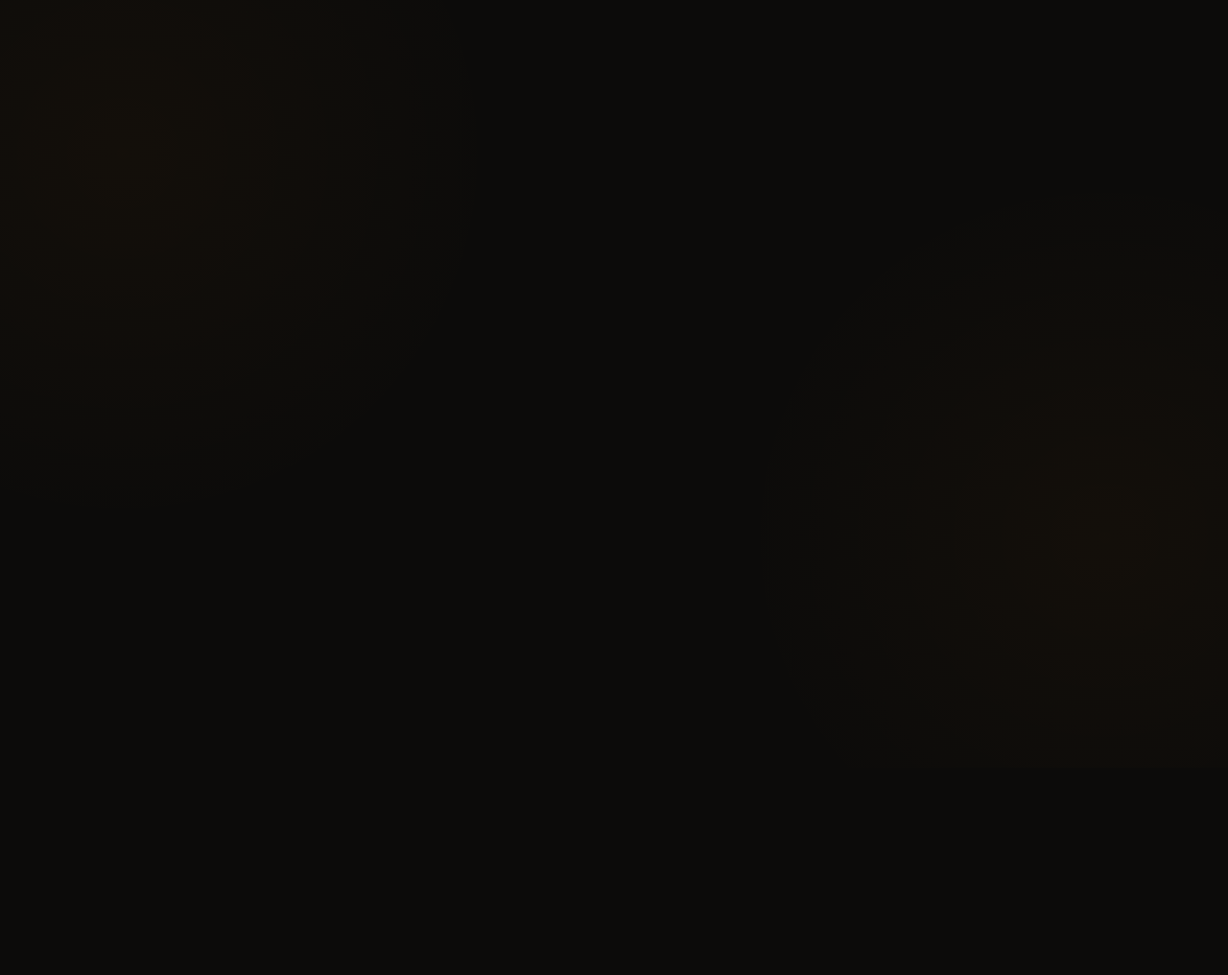
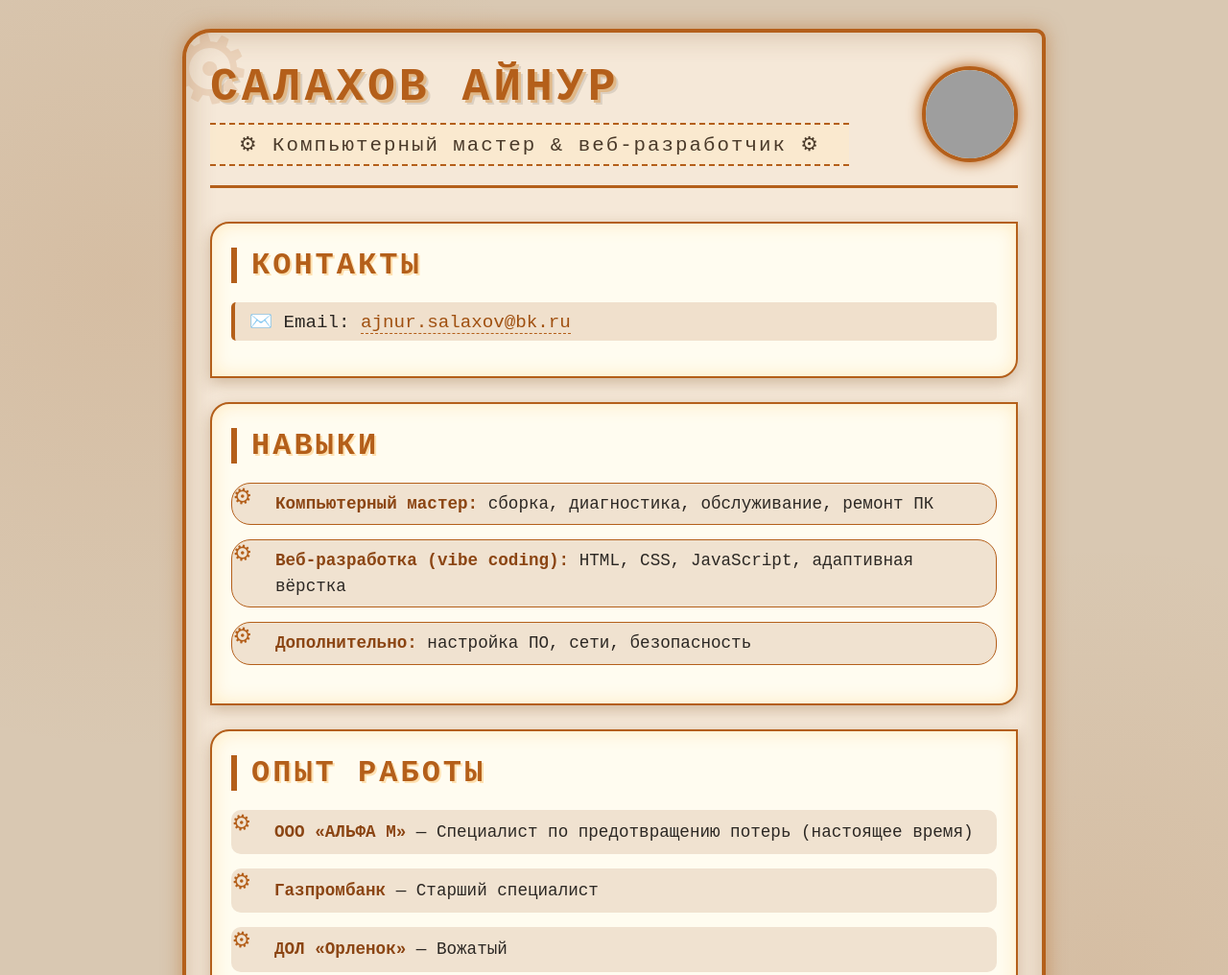
Before and after one commit to ajnursalaxov-blip/username.github.io, a plain HTML site: page index.html in a window 1280 px wide. Shown: the top 1016 px of the page at 96% size. Before the commit the page ends 800 px from the top, so only its background shows below. Drawn offline with Linux system fonts and the light colour scheme; grey boxes are pictures that could not be loaded.

Commit message:
Update index.html

```diff
--- a/index.html
+++ b/index.html
@@ -12,12 +12,12 @@
         }
 
         body {
-            background: #0c0b0a;
+            background: #d9c8b2;
             background-image:
-                radial-gradient(circle at 10% 20%, rgba(255, 140, 0, 0.03) 0%, transparent 30%),
-                radial-gradient(circle at 90% 70%, rgba(255, 140, 0, 0.03) 0%, transparent 30%);
+                radial-gradient(circle at 10% 20%, rgba(180, 95, 26, 0.1) 0%, transparent 30%),
+                radial-gradient(circle at 90% 70%, rgba(180, 95, 26, 0.1) 0%, transparent 30%);
             font-family: 'Courier New', 'Georgia', 'Times New Roman', serif;
-            color: #e0d6c0;
+            color: #2c2824;
             padding: 30px 20px;
             min-height: 100vh;
             display: flex;
@@ -28,9 +28,9 @@
         .container {
             max-width: 900px;
             width: 100%;
-            background: #1f1e1c;
-            border: 3px solid #b45f1a;
-            box-shadow: 0 0 20px rgba(255, 140, 0, 0.3), inset 0 0 30px rgba(0,0,0,0.8);
+            background: #f5e8d8;
+            border: 4px solid #b45f1a;
+            box-shadow: 0 0 20px rgba(180, 95, 26, 0.5), inset 0 0 30px rgba(120, 70, 20, 0.3);
             padding: 30px 25px;
             border-radius: 30px 10px 30px 10px;
             position: relative;
@@ -40,8 +40,8 @@
         /* Декоративные шестерёнки (стимпанк-элементы) */
         .container::before, .container::after {
             content: "⚙";
-            font-size: 80px;
-            color: rgba(180, 95, 26, 0.1);
+            font-size: 100px;
+            color: rgba(180, 95, 26, 0.15);
             position: absolute;
             font-family: Arial, sans-serif;
             transform: rotate(15deg);
@@ -55,7 +55,7 @@
         }
 
         .container::after {
-            bottom: -30px;
+            bottom: -40px;
             right: -20px;
             transform: rotate(25deg);
         }
@@ -65,7 +65,7 @@
             align-items: center;
             justify-content: space-between;
             margin-bottom: 35px;
-            border-bottom: 2px solid #b45f1a;
+            border-bottom: 3px solid #b45f1a;
             padding-bottom: 20px;
             position: relative;
             z-index: 1;
@@ -80,20 +80,20 @@
             font-size: 3em;
             letter-spacing: 4px;
             text-transform: uppercase;
-            color: #ff8c1a;
-            text-shadow: 3px 3px 0 #4a2c0c, 5px 5px 0 rgba(0,0,0,0.7);
+            color: #b45f1a;
+            text-shadow: 3px 3px 0 #e0b888, 5px 5px 0 rgba(0,0,0,0.1);
             margin-bottom: 10px;
             font-weight: 800;
         }
 
         .subtitle {
             font-size: 1.3em;
-            color: #d4c3a5;
-            border-top: 1px dashed #b45f1a;
-            border-bottom: 1px dashed #b45f1a;
+            color: #4a3a2a;
+            border-top: 2px dashed #b45f1a;
+            border-bottom: 2px dashed #b45f1a;
             padding: 10px 0;
             display: inline-block;
-            background: rgba(0,0,0,0.3);
+            background: rgba(255, 235, 200, 0.5);
             padding: 8px 30px;
             letter-spacing: 2px;
         }
@@ -102,40 +102,161 @@
             width: 100px;
             height: 100px;
             border-radius: 50%;
-            border: 3px solid #b45f1a;
-            box-shadow: 0 0 15px #ff8c1a;
+            border: 4px solid #b45f1a;
+            box-shadow: 0 0 15px #b45f1a;
             object-fit: cover;
             margin-left: 20px;
+            background: #fff0d0;
         }
 
         section {
-            background: rgba(26, 24, 22, 0.9);
-            border: 1px solid #b45f1a;
-            border-radius: 15px 0 15px 0;
+            background: #fffcf0;
+            border: 2px solid #b45f1a;
+            border-radius: 20px 0 20px 0;
             padding: 25px 20px;
             margin-bottom: 25px;
-            box-shadow: 0 5px 15px rgba(0,0,0,0.7), inset 0 0 20px #2f2a24;
+            box-shadow: 0 5px 15px rgba(120, 70, 20, 0.3), inset 0 0 20px #ffeac0;
             position: relative;
             z-index: 1;
         }
 
         h2 {
             font-size: 2em;
-            color: #ff8c1a;
+            color: #b45f1a;
             margin-bottom: 20px;
             border-left: 6px solid #b45f1a;
             padding-left: 15px;
             text-transform: uppercase;
             letter-spacing: 3px;
-            text-shadow: 2px 2px 0 #3f2a0f;
+            text-shadow: 2px 2px 0 #ffe0b0;
         }
 
         .contact-info p {
             font-size: 1.2em;
             margin: 12px 0;
-            background: #2c2824;
+            background: #f0e0cc;
             padding: 8px 15px;
             border-radius: 5px;
             border-left: 4px solid #b45f1a;
             word-break: break-word;
         }
+
+        a {
+            color: #a05010;
+            text-decoration: none;
+            border-bottom: 1px dashed #b45f1a;
+        }
+
+        a:hover {
+            color: #b45f1a;
+            border-bottom: 1px solid #b45f1a;
+        }
+
+        ul {
+            list-style: none;
+        }
+
+        li {
+            font-size: 1.1em;
+            margin-bottom: 15px;
+            padding-left: 30px;
+            position: relative;
+            line-height: 1.5;
+            color: #2c2824;
+        }
+
+        li::before {
+            content: "⚙";
+            color: #b45f1a;
+            font-size: 1.3em;
+            position: absolute;
+            left: 0;
+            top: -2px;
+            transform: rotate(10deg);
+        }
+
+        .skills li {
+            background: #f0e2d0;
+            padding: 8px 15px 8px 45px;
+            border-radius: 20px;
+            border: 1px solid #b45f1a;
+        }
+
+        .experience li, .education li {
+            background: #f0e2d0;
+            padding: 10px 15px 10px 45px;
+            border-radius: 10px;
+        }
+
+        strong {
+            color: #8b4513;
+            font-weight: bold;
+        }
+
+        footer {
+            text-align: center;
+            margin-top: 30px;
+            color: #5a4a3a;
+            font-size: 0.9em;
+            border-top: 2px solid #b45f1a;
+            padding-top: 15px;
+            letter-spacing: 1px;
+        }
+
+        /* Адаптация для мобильных */
+        @media (max-width: 600px) {
+            h1 { font-size: 2em; }
+            .subtitle { font-size: 1em; }
+            .container { padding: 15px; }
+            header { flex-direction: column; text-align: center; }
+            .monkey-gif { margin-left: 0; margin-top: 15px; width: 80px; height: 80px; }
+        }
+    </style>
+</head>
+<body>
+    <div class="container">
+        <header>
+            <div class="header-text">
+                <h1>Салахов Айнур</h1>
+                <div class="subtitle">⚙ Компьютерный мастер & веб‑разработчик ⚙</div>
+            </div>
+            <img class="monkey-gif" src="https://media.giphy.com/media/l0MYEqEzwMWFCg8rm/giphy.gif" alt="Monkey with gear" loading="lazy">
+        </header>
+
+        <section class="contact-info">
+            <h2>Контакты</h2>
+            <p>✉️ Email: <a href="mailto:ajnur.salaxov@bk.ru">ajnur.salaxov@bk.ru</a></p>
+        </section>
+
+        <section class="skills">
+            <h2>Навыки</h2>
+            <ul>
+                <li><strong>Компьютерный мастер:</strong> сборка, диагностика, обслуживание, ремонт ПК</li>
+                <li><strong>Веб‑разработка (vibe coding):</strong> HTML, CSS, JavaScript, адаптивная вёрстка</li>
+                <li><strong>Дополнительно:</strong> настройка ПО, сети, безопасность</li>
+            </ul>
+        </section>
+
+        <section class="experience">
+            <h2>Опыт работы</h2>
+            <ul>
+                <li><strong>ООО «АЛЬФА М»</strong> — Специалист по предотвращению потерь (настоящее время)</li>
+                <li><strong>Газпромбанк</strong> — Старший специалист</li>
+                <li><strong>ДОЛ «Орленок»</strong> — Вожатый</li>
+                <li><strong>ООО «Мулабердин К.М.»</strong> — Компьютерный мастер</li>
+            </ul>
+        </section>
+
+        <section class="education">
+            <h2>Образование</h2>
+            <ul>
+                <li><strong>УГНТУ (Уфимский государственный нефтяной технический университет)</strong> — Информационная безопасность (настоящее время)</li>
+            </ul>
+        </section>
+
+        <footer>
+            <p>© 2026 Салахов Айнур — стимпанк‑визитка</p>
+        </footer>
+    </div>
+</body>
+</html>
```
